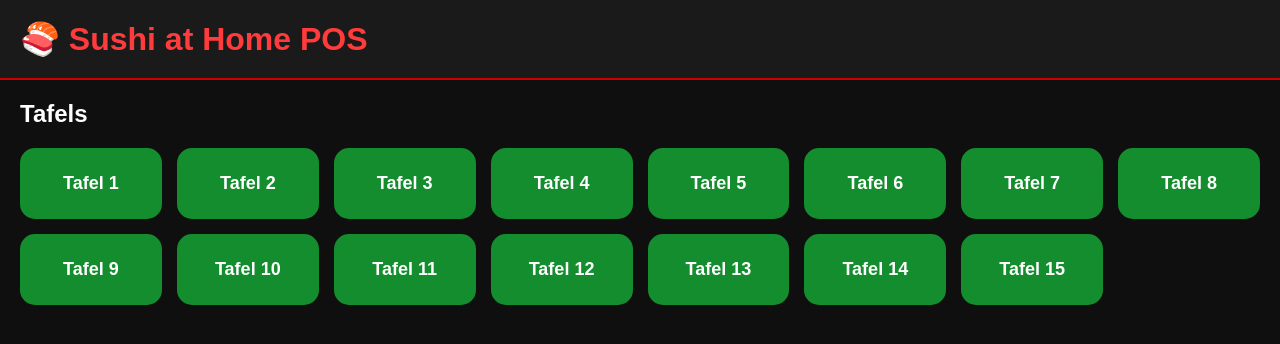
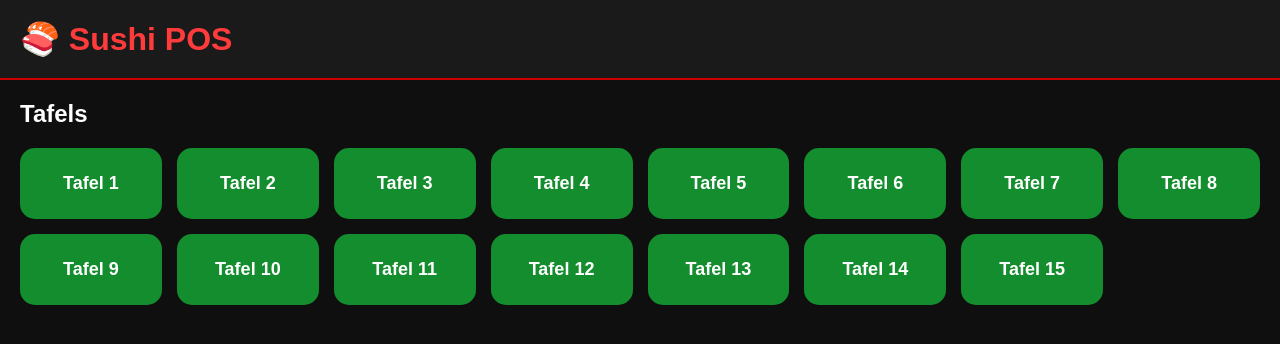
Before and after one commit to SunBaa/sushiathome-pos, a plain HTML site: page index.html in a window 1280 px wide. Drawn offline with Linux system fonts and the light colour scheme.

Commit message:
Update index.html

```diff
--- a/index.html
+++ b/index.html
@@ -9,7 +9,7 @@
 <body>
 
 <header>
-    <h1>🍣 Sushi at Home POS</h1>
+    <h1>🍣 Sushi POS</h1>
 
 </header>
 
```
